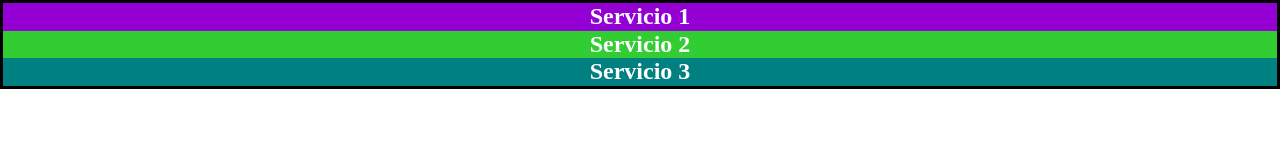
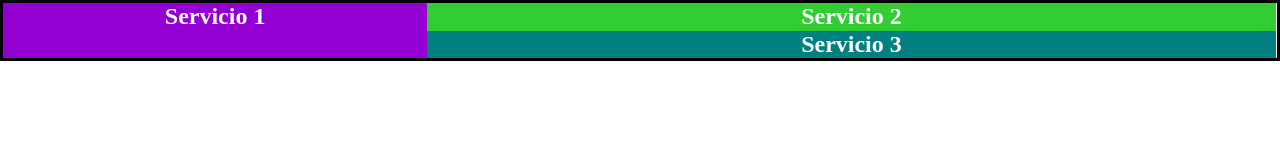
Before and after one commit to jlferrete/CSSGrid-101, a plain HTML site: page 01-grid/index.html in a window 1280 px wide. Drawn offline with nearby package versions, Linux system fonts and the light colour scheme.

Commit message:
More 01 examples

```diff
--- a/01-grid/css/style.css
+++ b/01-grid/css/style.css
@@ -1,9 +1,12 @@
-
 h2 {
     margin: 0;
 }
+
 .servicios {
     border: 3px solid black;
+    display: grid;
+    grid-template-columns: 33.3% 33.3% 33.3%;
+    grid-template-rows: 50% 50%;
 }
 
 .servicio {
@@ -13,11 +16,18 @@ h2 {
 
 .servicio-1 {
     background-color: darkviolet;
+    grid-column: 1 / 2;
+    grid-row: 1 / 3;
 }
 
 .servicio-2 {
     background-color: limegreen;
+    grid-column-start: 2;
+    grid-column-end: 4;
 }
+
 .servicio-3 {
     background-color: teal;
+    grid-column-start: 2;
+    grid-column-end: 4;
 }
```
Also changed, not shown: 01-grid/index.html (+3 -0 lines).
